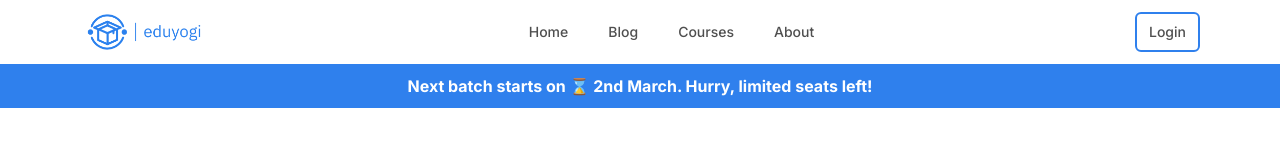
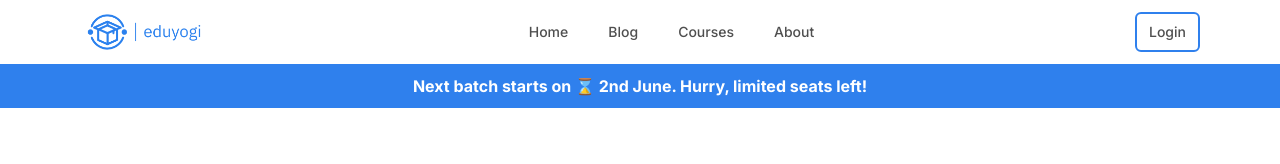
Before and after one commit to shubhamdixit863/techsparkfe, a Next.js app: page / in a window 1280 px wide. Shown: the top 164 px of the page. Built offline with nearby package versions, Linux system fonts and the light colour scheme.

Commit message:
date modified

```diff
--- a/src/app/components/Navbar.js
+++ b/src/app/components/Navbar.js
@@ -71,7 +71,7 @@ const Navbar = () => {
         </div>
 
 <div className="announce-bar ps-1 md:text-sm lg:text-base">
-  <p>Next batch starts on ⌛️ 2nd March. Hurry, limited seats left!</p>
+  <p>Next batch starts on ⌛️ 2nd June. Hurry, limited seats left!</p>
 </div>
       </>
     );
```
